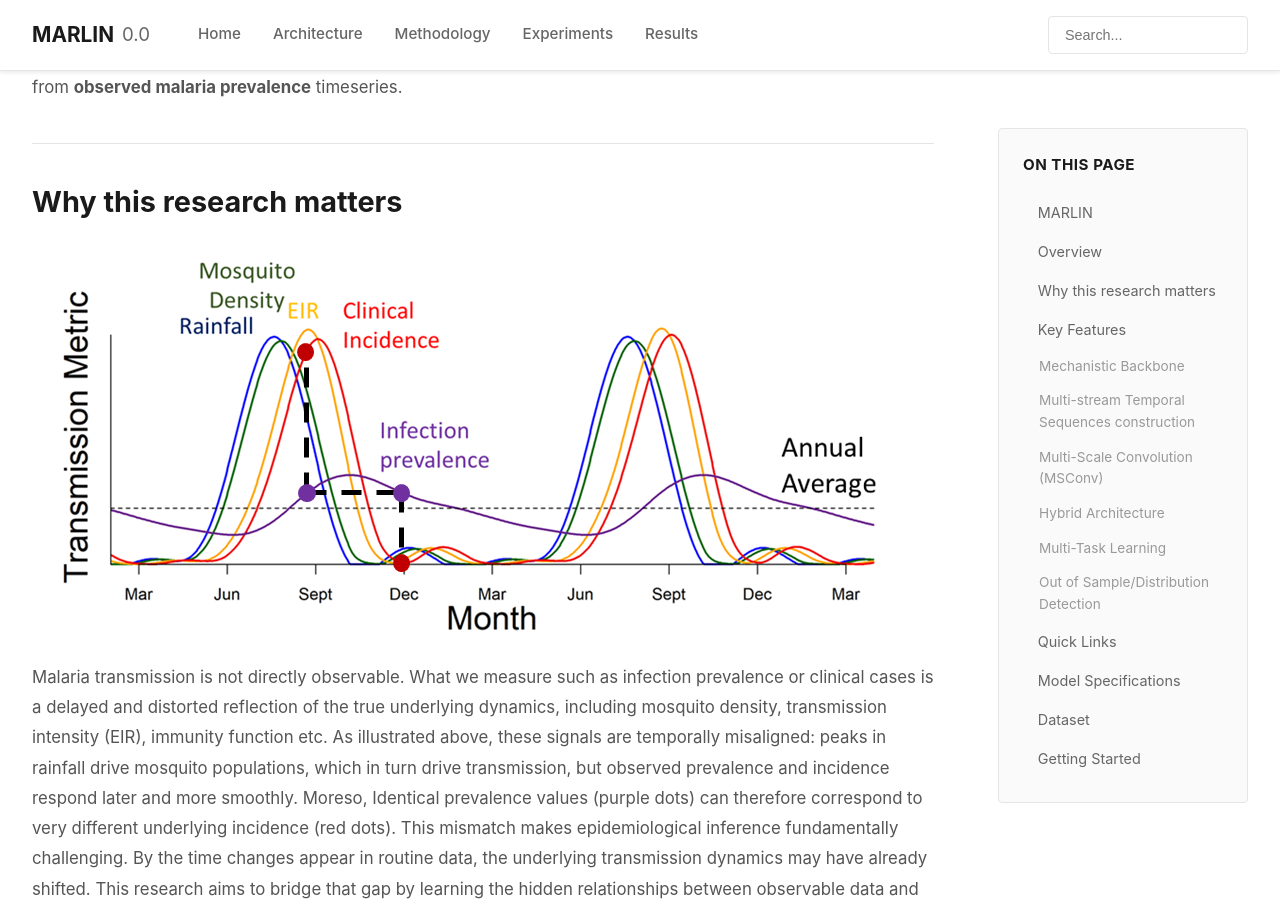
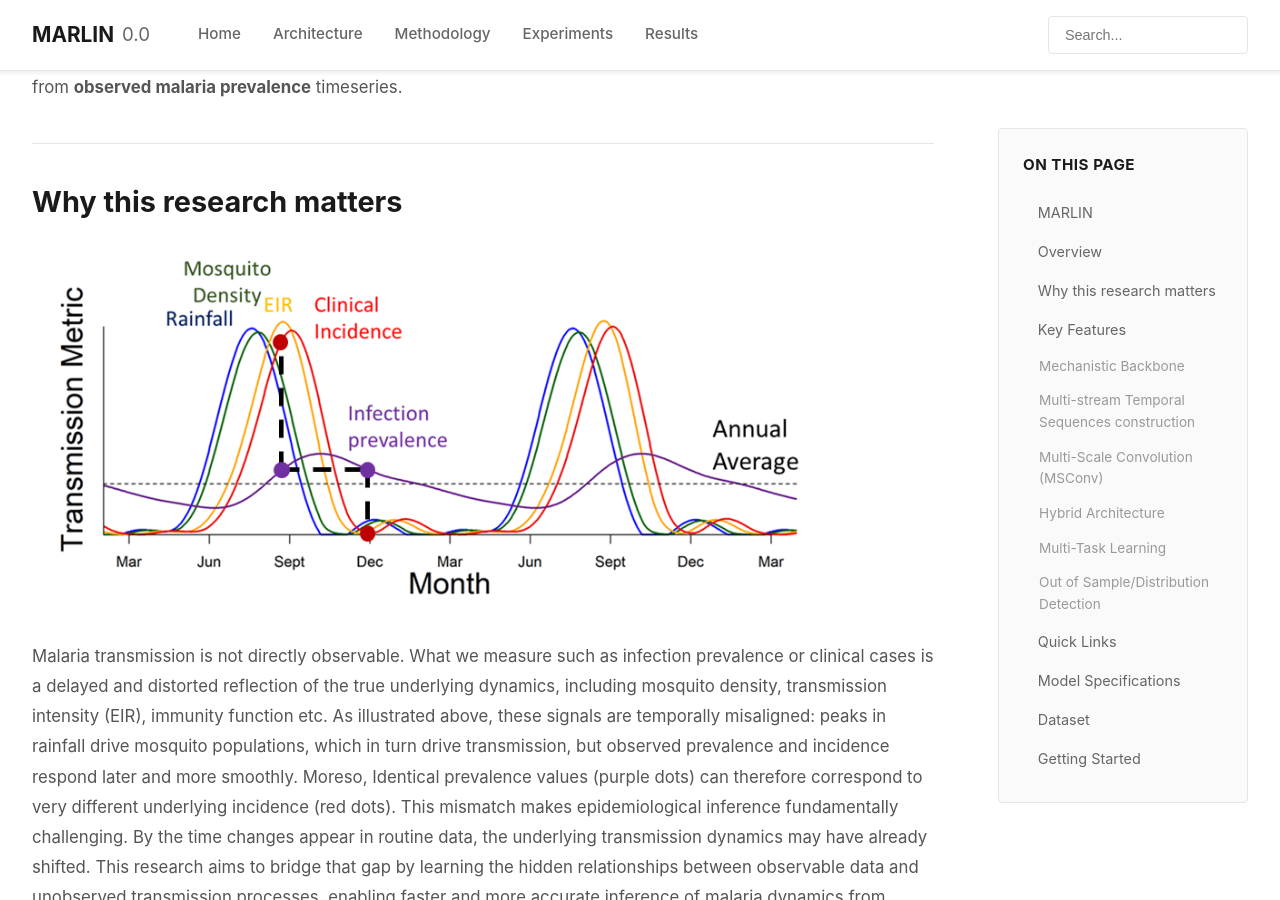
Before and after one commit to Olatundemi/MARLIN, a Jekyll site: the page built from docs/index.md, in a window 1280 px wide and 900 px high, scrolled down 611 px. Built offline with Jekyll 4.4.1, drawn with Linux system fonts in a browser that asks for light colours.

Commit message:
Resize illustrative and model images for layout

```diff
--- a/docs/index.md
+++ b/docs/index.md
@@ -16,7 +16,8 @@ MARLIN is a deep learning based surrogate designed to emulate certain unlerlying
 from **observed malaria prevalence** timeseries.
 
 ## Why this research matters
-![Illustrative example](https://raw.githubusercontent.com/Olatundemi/MARLIN/main/assets/illustrative_example.png)
+<img src="https://raw.githubusercontent.com/Olatundemi/MARLIN/main/assets/illustrative_example.png" alt="Illustrative example" style="max-width: 800px; width: 100%; height: auto; margin: 0rem 0;">
+
 Malaria transmission is not directly observable. What we measure such as infection prevalence or clinical cases is a delayed and distorted reflection of the true underlying dynamics, including mosquito density, transmission intensity (EIR), immunity function etc. As illustrated above, these signals are temporally misaligned: peaks in rainfall drive mosquito populations, which in turn drive transmission, but observed prevalence and incidence respond later and more smoothly. Moreso, Identical prevalence values (purple dots) can therefore correspond to very different underlying incidence (red dots).
 This mismatch makes epidemiological inference fundamentally challenging. By the time changes appear in routine data, the underlying transmission dynamics may have already shifted.
 This research aims to bridge that gap by learning the hidden relationships between observable data and unobserved transmission processes, enabling faster and more accurate inference of malaria dynamics from routine surveillance.
```
Also changed, not shown: docs/architecture.md (+1 -1 lines).
